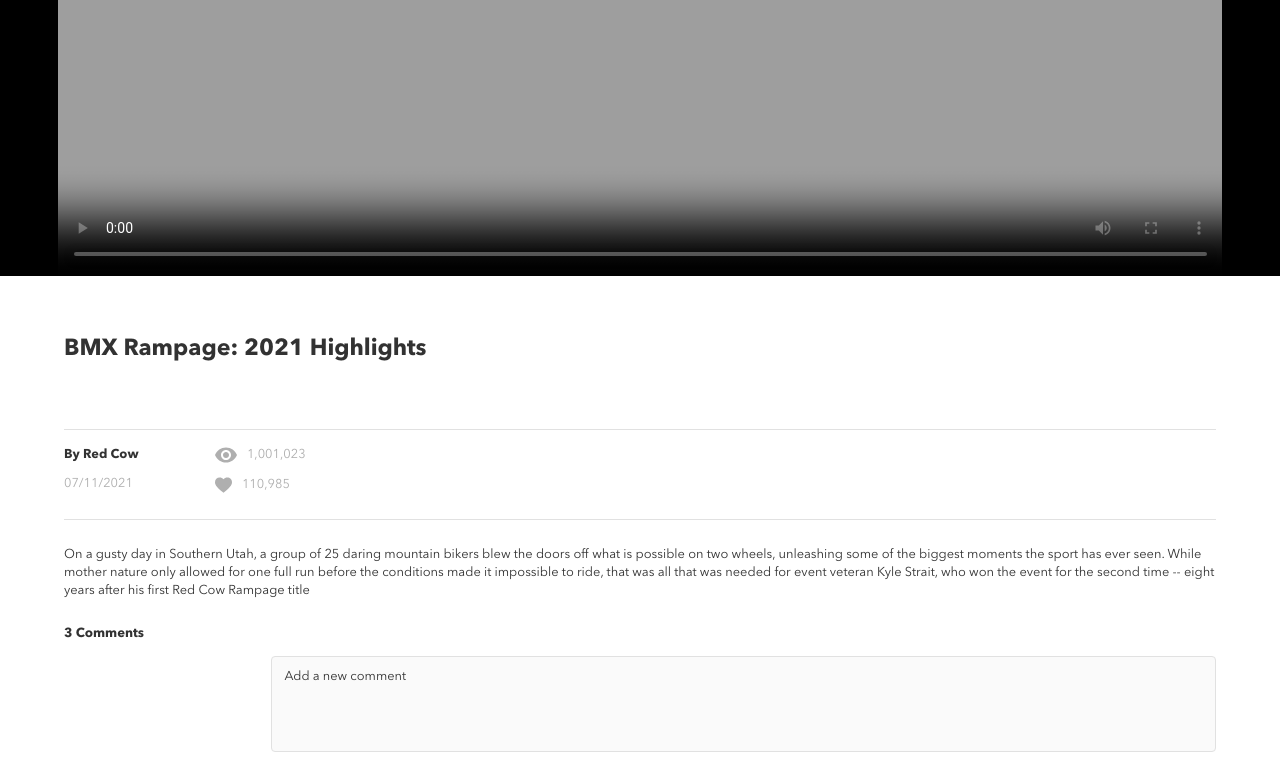
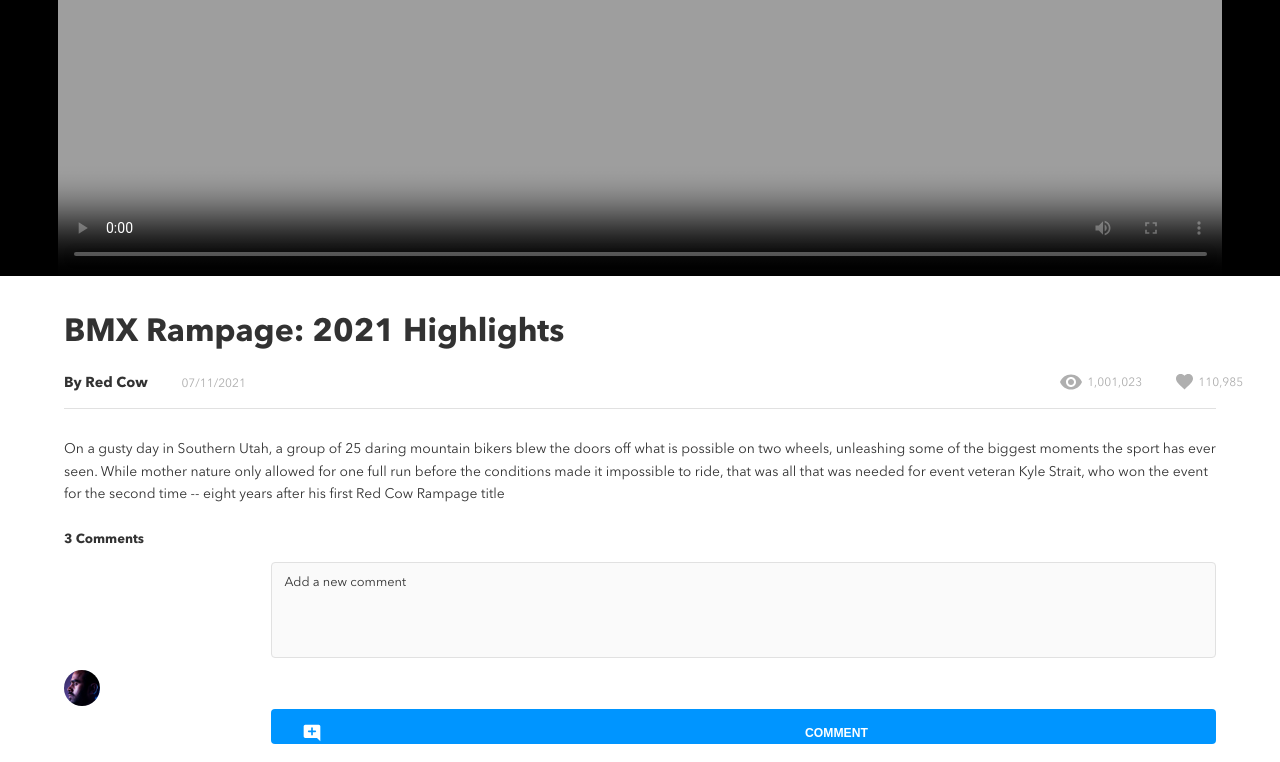
Before and after one commit to p-sweta/brainflix, a React (Create React App) app: page / in a window 1280 px wide. Shown: the part 474-1236 px from the top of the page. Built offline with nearby package versions, Linux system fonts and the light colour scheme.

Commit message:
complete video deatils component tablet styling

```diff
--- a/src/components/VideoDetails/VideoDetails.scss
+++ b/src/components/VideoDetails/VideoDetails.scss
@@ -12,6 +12,12 @@
         line-height: 1.35;
         padding-bottom: 5vw;
         border-bottom: 1px solid $mercury;
+
+        @include tablet {
+            border: none;
+            margin-top: 2.8vw;
+            font-size: 2rem;
+        }
     }
 
     &__container {
@@ -19,29 +25,64 @@
         column-gap: 4.8rem;
         padding-bottom: 1vw;
         border-bottom: 1px solid $mercury;
+
+        @include tablet {
+            padding: 0;
+            justify-content: space-between;
+            border: none;
+        }
     }
 
     &__subcontainer-left {
         padding-top: 0.25rem;
+
+        @include tablet {
+            display: flex;
+            align-items: baseline;
+            column-gap: 2.1rem;
+        }
     }
 
     &__subcontainer-right {
         padding-top: 0.25rem;
 
+        @include tablet {
+            display: flex;
+            align-items: baseline;
+            column-gap: 2.1rem;
+            padding: 0.1rem 2.3rem 0 1.5rem;
+        }
     }
 
     &__subheading {
         font-size: 0.8rem;
+
+        @include tablet {
+            margin: 1.5vw 0 1.3vw 0;
+            padding: 0;
+            font-size: 0.9rem;
+        }
     }
 
     &__date, &__number {
         font-size: 0.8rem;
         color: $silver;
+
+        @include tablet {
+            padding: 0;
+            margin: 1.5vw 0 1.3vw 0;
+            font-size: 0.75rem;
+        }
     }
 
     &__views-container, &__likes-container {
         display: flex;
         column-gap: 0.6rem;
+
+        @include tablet {
+            padding: 0;
+            column-gap: 0.35rem;
+        }
     }
 
     &__likes-container {
@@ -50,10 +91,26 @@
 
     &__description-container {
         padding-top: 1vw;
+
+        @include tablet {
+            margin: 0 5vw;
+            padding: 1.2vw 0 0 0;
+            border-top: 1px solid $mercury;
+        }
     }
 
     &__description {
         font-size: 0.805rem;
         line-height: 1.4;
+
+        @include tablet {
+            padding: 0;
+            font-size: 0.87rem;
+            line-height: 1.6;
+        }
+    }
+
+    @include tablet {
+        padding: 0;
     }
 }
```
